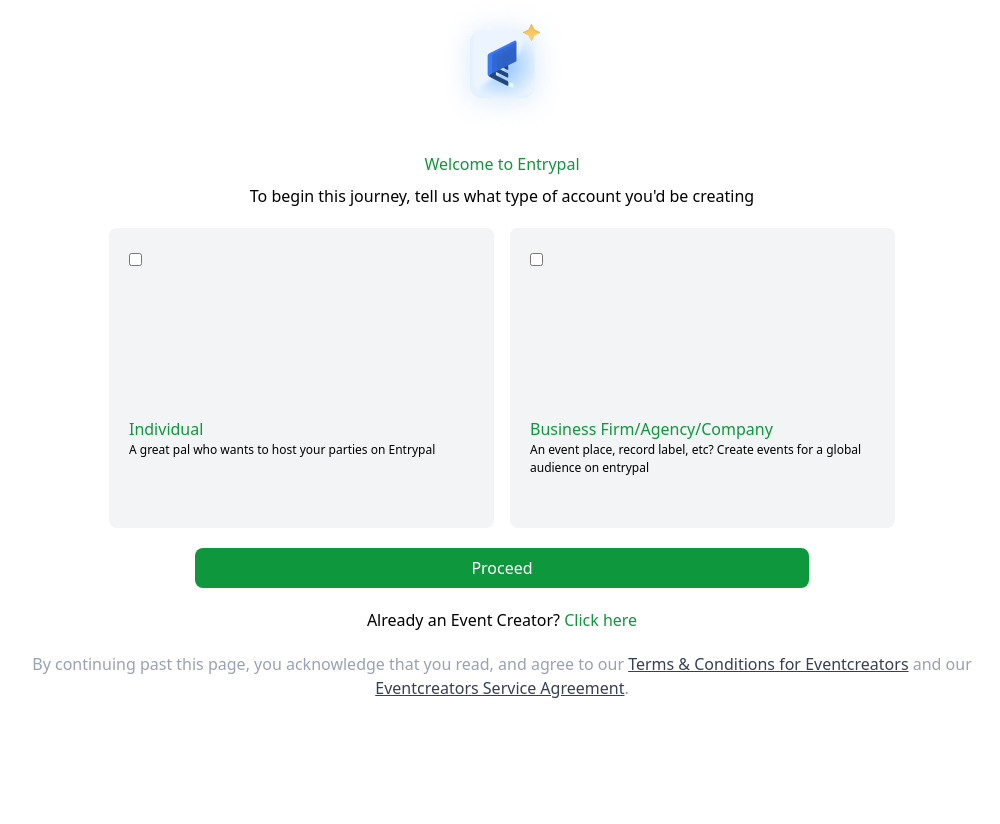
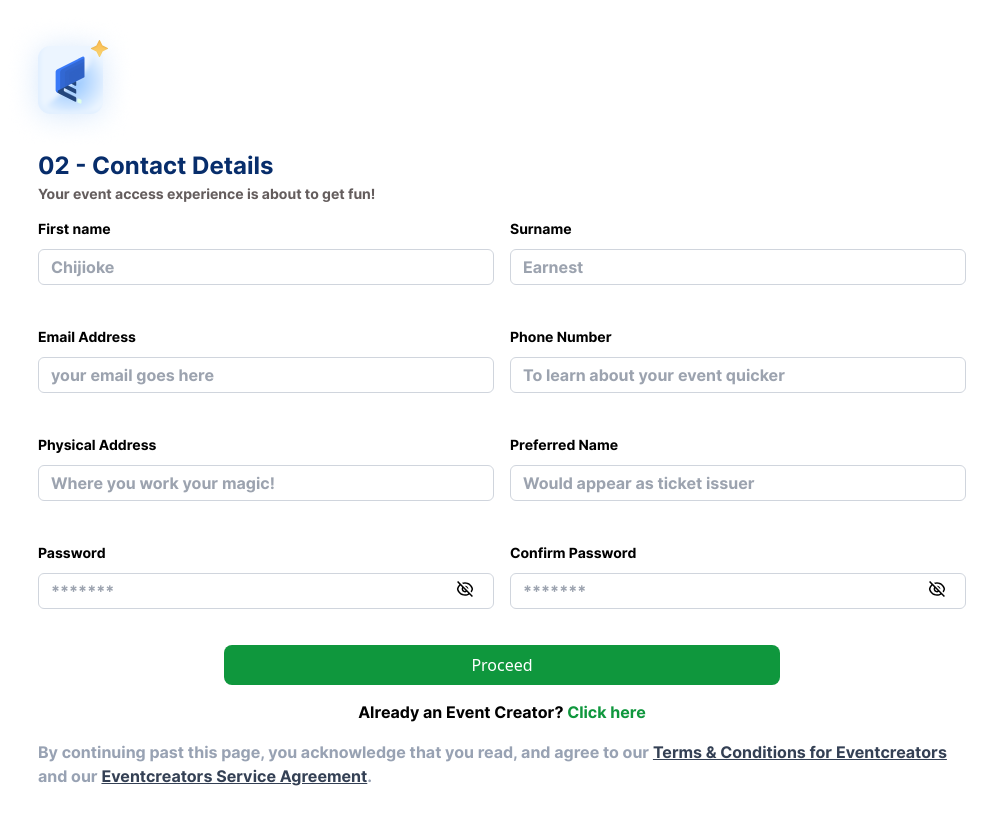
Before and after one commit to nnaemyx/webapp, a Next.js app: page /authentication/add-creator in a window 1280 px wide. Shown: the top 824 px of the page, without its empty margins (138-1138 px from the left). Before the commit the page ends 800 px from the top, so only its background shows below. Built offline with nearby package versions, Linux system fonts and the light colour scheme.

Commit message:
added collect details page under add creator

```diff
--- /dev/null
+++ b/app/authentication/add-creator/_components/ContactDetails.tsx
@@ -0,0 +1,94 @@
+"use client";
+
+import React, { useEffect, useState } from "react";
+import Image from "next/image";
+import Link from "next/link";
+import Signupimage from "/public/assests/signup image.png";
+import Stylizedlogo from "/public/assests/stylized logo.png";
+import GoogleIcon from "@/components/icons/GoogleIcon";
+import EyeShowIcon from "@/components/icons/EyeShowIcon";
+import EyeHideIcon from "@/components/icons/EyeHideIcon";
+import useAuthStore from "@/store/formStore";
+import { useToast } from "@/components/ui/use-toast";
+import { useRouter } from "next/navigation";
+
+function SignupPage() {
+  const router = useRouter();
+  const [email, setEmail] = useState("");
+  const [firstname, setFirstname] = useState("");
+  const [SurName, setSurName] = useState("");
+  const [password, setPassword] = useState("");
+  const [confirmPassword, setConfirmPassword] = useState("");
+  const [phoneNumber, setPhoneNumber] = useState("");
+  const [preferredName, setPreferredName] = useState("");
+  const [address, setAddress] = useState("");
+  const [showPassword, setShowPassword] = useState(false);
+  const [showConfirmPassword, setShowConfirmPassword] = useState(false);
+
+   const details = [
+    {type: "text", name: "First name", placeholder: "Chijioke", value: firstname, edit: (value: string)=>{setFirstname(value)}},
+    {type: "text", name: "Surname", placeholder: "Earnest", value: SurName, edit: (value: string)=>{setSurName(value)}},
+    {type: 'email', name: "Email Address", placeholder: "your email goes here", value: email, edit: (value: string)=>{setEmail(value)}},
+    {type: 'tel', name: "Phone Number", placeholder: "To learn about your event quicker", value: phoneNumber, edit: (value: string)=>{setPhoneNumber(value)}},
+    {type: "text", name: "Physical Address", placeholder: "Where you work your magic!", value: address, edit: (value: string)=>{setAddress(value)}},
+    {type: "text", name: "Preferred Name", placeholder: "Would appear as ticket issuer", value: preferredName, edit: (value: string)=>{setPreferredName(value)}},
+    {type: showPassword ? 'text' : "password" , name: "Password", placeholder: "*******", value: password, edit: (value: string)=>{setPassword(value)}},
+    {type: showPassword ? 'text' : "password", name: "Confirm Password", placeholder: "*******", value: confirmPassword, edit: (value: string)=>{setConfirmPassword(value)}},
+]
+
+  return (
+    <div className="px-4 py-4 font-inter">
+      <div className="md:flex justify-center  mx-auto">
+        <div className="lg:flex-1 lg:px-[10rem]">
+          <div>
+            <Image src={Stylizedlogo} alt="logo" className="-ml-8" />
+          </div>
+          <div>
+            <h1 className="text-[24px] font-semibold text-primary">
+              02 - Contact Details
+            </h1>
+            <p className="text-[14px] text-[#645D5D]">
+              Your event access experience is about to get fun!
+            </p>
+          </div>
+          <form className="grid grid-cols-2 gap-4 ">
+            {details.map(({name, value, type, placeholder, edit}, index)=>{
+                return (
+          <div className=" my-3 relative" key={index}>
+                <label className="text-[14px]">{name}</label>
+                <input
+                    type={type}
+                    value={value}
+                    placeholder={placeholder}
+                    onChange={(e) => edit(e.target.value)}
+                    className="w-full border border-solid border-[#D0D5DD] h-[36px] mt-2 rounded-[6px] px-[12px] py-[8px]"
+                    required
+                />
+                {placeholder === "*******" ?  <span
+                  onClick={() => setShowPassword(!showPassword)}
+                  className="absolute right-[20px] top-[70%] transform -translate-y-[50%] cursor-pointer"
+                >
+                  {showPassword ? <EyeShowIcon /> : <EyeHideIcon />}
+                </span> : <></>}
+                </div>
+                )
+            })}
+          </form>
+          <div className="py-6 flex flex-col justify-center items-center gap-4">
+          <button
+              type="submit"
+              className="text-white bg-success400 w-[60%] py-[8px] px-[16px] rounded-[8px] font-sans font-medium"
+            >
+             <p>Proceed</p>
+            </button>
+            <div>Already an Event Creator? <Link href='/authentication/login' className='text-success400'>Click here</Link></div>
+
+            <div className='text-grey400'>By continuing past this page, you acknowledge that you read, and agree to our <Link href='' className='underline text-grey700 '>Terms & Conditions for Eventcreators</Link> and our <Link href='' className='underline text-grey700'>Eventcreators Service Agreement</Link>.</div>
+          </div>
+        </div>
+      </div>
+    </div>
+  );
+}
+
+export default SignupPage;
--- a/app/authentication/add-creator/page.tsx
+++ b/app/authentication/add-creator/page.tsx
@@ -2,11 +2,13 @@
 
 import React from 'react'
 import Welcome from './_components/Welcome'
+import ContactDetails from './_components/ContactDetails'
 const page = () => {
   return (
     <div>
         {/* <div>page</div> */}
-        <Welcome/>
+        {/* <Welcome/> */}
+        <ContactDetails/>
     </div>
   )
 }
```
